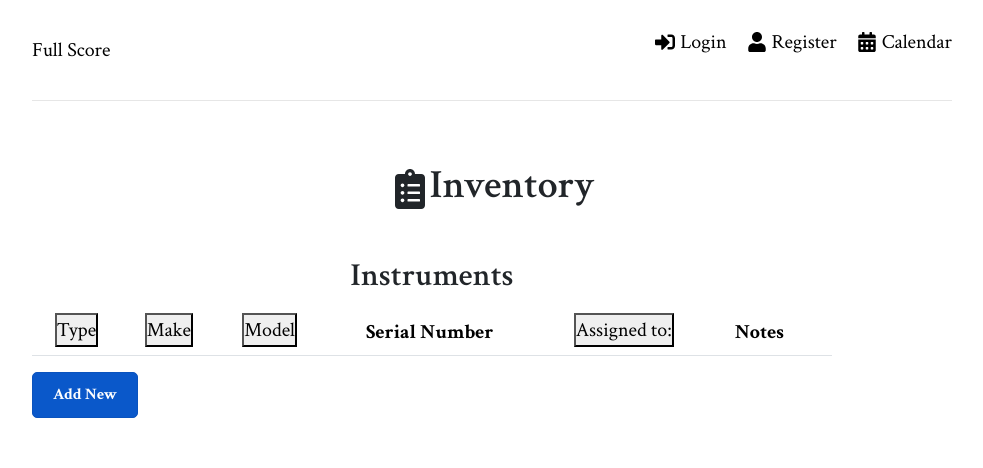
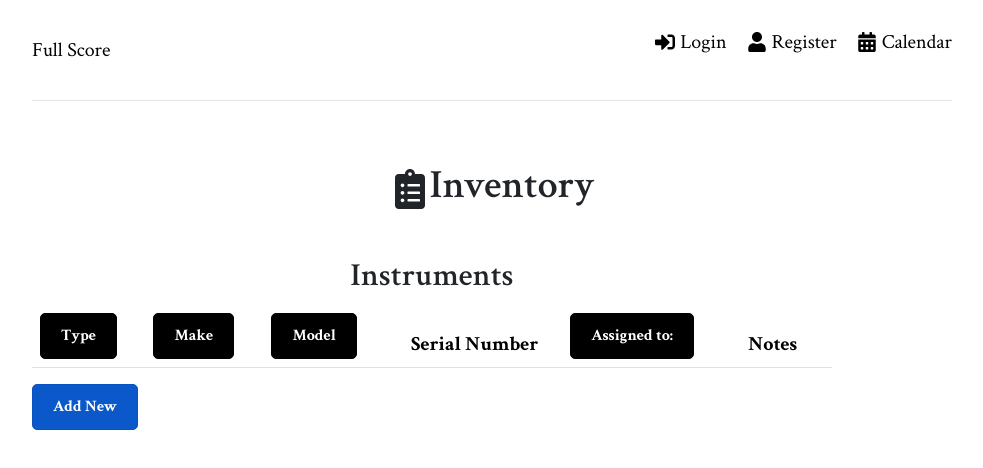
Before and after one commit to MediumJeff/full-score, a React (Create React App) app in the folder frontend/: page /inventory in a window 1280 px wide. Shown: the top 468 px of the page, without its empty margins (148-1131 px from the left). Built offline with nearby package versions, Linux system fonts and the light colour scheme.

Commit message:
Adding sorting function

```diff
--- a/frontend/src/pages/Inventory.jsx
+++ b/frontend/src/pages/Inventory.jsx
@@ -1,5 +1,5 @@
 import { FaClipboardList } from 'react-icons/fa';
-import { useEffect, useState } from 'react';
+import { useEffect, useState, useMemo } from 'react';
 import { useSelector, useDispatch } from 'react-redux';
 import { useNavigate } from "react-router-dom";
 import { Table, Button, Form } from "react-bootstrap";
@@ -8,7 +8,7 @@ import { toast } from 'react-toastify';
 import { getInstrument, deleteInstrument, updateInstrument, reset } from '../features/inventory/inventorySlice';
 
 
-const Inventory = () => {
+const Inventory = (props) => {
 
   const dispatch = useDispatch();
   const navigate = useNavigate();
@@ -35,22 +35,19 @@ const Inventory = () => {
   const [show, setShow] = useState(false)
   const [updatedItem, setUpdatedItem] = useState([])
   const [editModal, setEditModal] = useState(false)
-  const [sortedField, setSortedField] = useState(null)
+  const [sortConfig, setSortConfig] = useState({key: null, direction: null})
 
-  const tableSorter = (props) => {
-    let { instruments } = props
   let sortedInstruments = [...instruments]
-    if (sortedField !== null) {
+  if (sortedInstruments !== null) {
     sortedInstruments.sort((a,b) => {
-        if(a[sortedField] < b[sortedField]) {
-          return -1
+      if(a[sortConfig.key] < b[sortConfig.key]) {
+        return sortConfig.direction === 'ascending' ? -1 : 1
       }
-        if(a[sortedField] > b[sortedField]) {
-          return 1
+      if(a[sortConfig.key] > b[sortConfig.key]) {
+        return sortConfig.direction === 'ascending' ? 1 : -1
       }
       return 0
     })
-    }
   }
 
   const itemDisplay = (e) => {
@@ -103,24 +100,24 @@ const Inventory = () => {
           <thead>
             <tr>
               <th>
-                <button type="button" onClick={() => setSortedField('type')}>Type</button>
+                <button className='btn' onClick={() => setSortConfig({key:'type', direction: 'ascending'})}>Type</button>
               </th>
               <th>
-                <button type="button" onClick={() => setSortedField('make')}>Make</button>
+              <button className='btn' onClick={() => setSortConfig({key:'make', direction: 'ascending'})}>Make</button>
               </th>
               <th>
-                <button type="button" onClick={() => setSortedField('model')}>Model</button>
+              <button className='btn' onClick={() => setSortConfig({key:'model', direction: 'ascending'})}>Model</button>
               </th>
               <th>Serial Number</th>
               <th>
-                <button type="button" onClick={() => setSortedField('assignedTo')}>Assigned to:</button>
+              <button className='btn' onClick={() => setSortConfig({key:'studentAssigned', direction: 'ascending'})}>Assigned to:</button>
               </th>
               <th>Notes</th>
               <th></th>
             </tr>
           </thead>
           <tbody>
-            {instruments.map((inst, id) => (
+            {sortedInstruments.map((inst, id) => (
               <tr key={id}>
                 <td>{inst.type}</td>
                 <td>{inst.make}</td>
```
Lines whose indentation alone changed are shown as unchanged.
